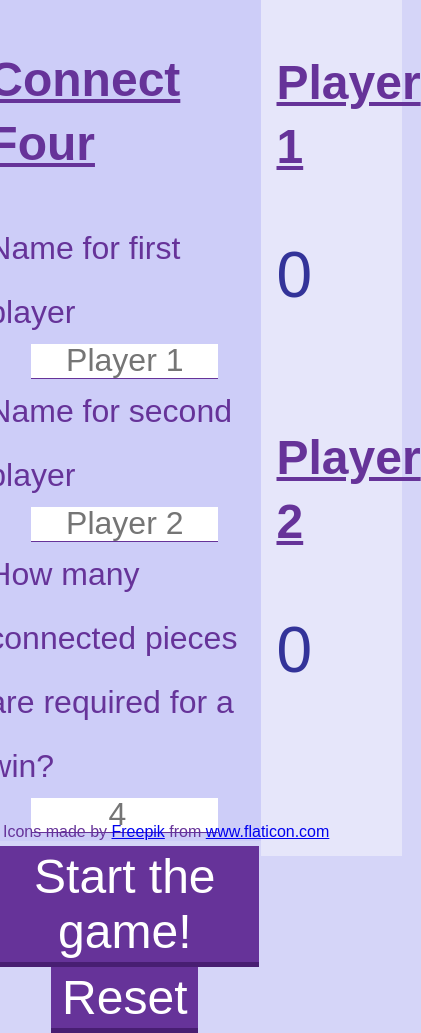
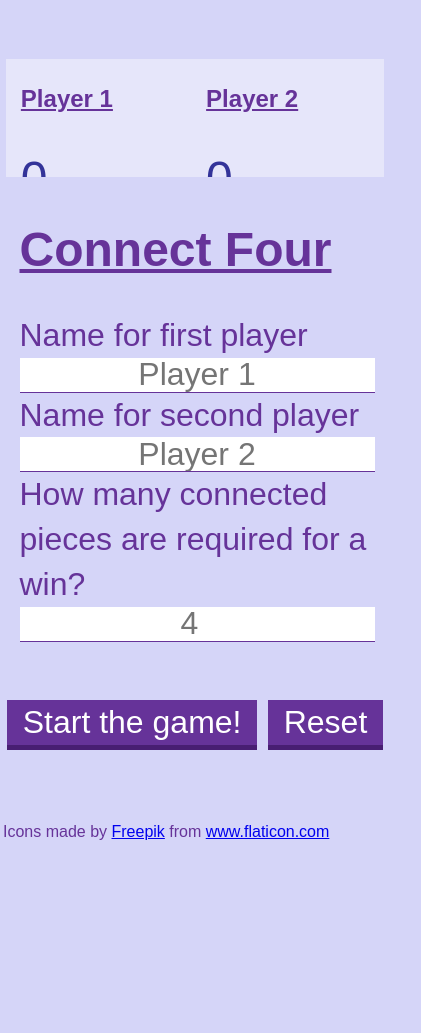
Before and after one commit to Cherrylicious/ConnectFour, a plain HTML site: page index.html in a window 390 px wide. Shown: the whole page, 421 px wide, since content can reach past the window. After the commit the page ends 844 px from the top, so only its background shows below. Drawn offline with nearby package versions, Linux system fonts and the light colour scheme.

Commit message:
Update style.css
Adding CSS for smartphones

```diff
--- a/style.css
+++ b/style.css
@@ -5,6 +5,8 @@ body {
     background-color: rgb(213, 213, 248);
     color: rebeccapurple;
 }
+
+
 
 h1 {
     text-decoration: underline;
@@ -119,17 +121,16 @@ input:after {
     padding: 4% 0.5%;
     grid-template: repeat(6, 1fr) / repeat(7, 1fr);
     overflow: hidden;
+    padding-top: 10px;
 }
 
 .slot {
     width: 100%;
     height: 100%;
     overflow: hidden;
-    background: radial-gradient(
-        transparent 0%,
-        transparent 65%,
-        rebeccapurple 65%
-    );
+    background: radial-gradient(transparent 0%,
+            transparent 65%,
+            rebeccapurple 65%);
     display: flex;
     justify-content: center;
     align-items: center;
@@ -159,6 +160,7 @@ input:after {
     border: 15px solid greenyellow;
     animation: winnerCircle 1s infinite;
 }
+
 .winnerText {
     color: rebeccapurple;
     animation: winnerText 1s infinite;
@@ -170,38 +172,188 @@ input:after {
     left: 3px;
 }
 
+#winMessage {
+    text-decoration: none;
+}
+
+@media only screen and (max-width: 768px) {
+
+    /* For mobile phones: */
+    #game {
+        display: grid;
+        justify-self: center;
+        grid-auto-flow: column;
+        width: 95vw;
+        height: 50vh;
+        background-color: lavender;
+        padding: 4% 0.5%;
+        overflow: hidden;
+        padding-top: 10px;
+    }
+
+    aside {
+        width: 95vw;
+        height: 13vh;
+        line-height: 2rem;
+        font-size: 1rem;
+        padding: 1%;
+        background-color: lavender;
+        display: flex;
+        flex-direction: row;
+        justify-content: center;
+        align-items: top;
+        justify-content: space-between;
+        order: -1;
+        align-items: baseline;
+    }
+
+    .container {
+        flex-direction: column;
+    }
+
+    #inputs {
+        width: 90vw;
+        height: auto;
+        background-color: rgb(213, 213, 248);
+        margin-left: 5vw;
+        margin-right: 5vw;
+        align-items: flex-start;
+        line-height: 2.8rem;
+    }
+
+    p {
+        font-size: 3rem;
+    }
+
+    input {
+        height: 2rem;
+        width: 100%;
+    }
+
+    .winner {
+        border: 4px solid greenyellow;
+        animation: winnerCirclePhone 1s infinite;
+    }
+
+    .winnerText {
+        color: rebeccapurple;
+        animation: winnerTextPhone 1s infinite;
+    }
+
+    #winMessage {
+        height: 6vh;
+    }
+
+    #buttons {
+        flex-direction: row;
+        height: 10vh;
+        margin: 6% 0;
+        order: 1;
+    }
+
+    .playerScore {
+        padding: 0 3%;
+        align-self: flex-start;
+        align-items: baseline;
+    }
+
+    button {
+        font-family: inherit;
+        padding: 1% 4%;
+        font-size: 2rem;
+        background-color: rebeccapurple;
+        color: white;
+        border: none;
+        box-shadow: 0px 5px rgb(72, 30, 114);
+        outline: none;
+        margin: 6% 1%;
+    }
+
+    @keyframes winnerCirclePhone {
+        0% {
+            border: 6px solid gold;
+        }
+
+        49% {
+            border: 6px solid greenyellow;
+        }
+
+        100% {
+            border: 6px solid gold;
+        }
+
+        50% {
+            border: 6px solid greenyellow;
+        }
+
+        0% {
+            border: 6px solid rgb(50, 47, 255);
+        }
+    }
+
+    @keyframes winnerTextPhone {
+        0% {
+            color: rgb(0, 119, 255);
+        }
+
+        49% {
+            color: rgb(50, 47, 255);
+        }
+
+        100% {
+            color: gold;
+        }
+
+        50% {
+            color: rgb(50, 47, 255);
+        }
+
+        0% {
+            color: gold;
+        }
+    }
+}
+
 @keyframes winnerCircle {
     0% {
         border: 15px solid gold;
     }
+
     49% {
         border: 15px solid greenyellow;
     }
+
     100% {
         border: 15px solid gold;
     }
+
     50% {
         border: 15px solid greenyellow;
     }
+
     0% {
-        border: 15px solid gold;
+        border: 15px solid rgb(50, 47, 255);
     }
 }
 
 @keyframes winnerText {
     0% {
-        border: 15px solid gold;
+        color: rgb(0, 119, 255);
     }
+
     49% {
-        border: 15px solid greenyellow;
+        color: rgb(50, 47, 255);
     }
+
     100% {
-        border: 15px solid gold;
+        color: gold;
     }
+
     50% {
-        border: 15px solid greenyellow;
+        color: rgb(50, 47, 255);
     }
+
     0% {
-        border: 15px solid gold;
+        color: gold;
     }
 }
```
